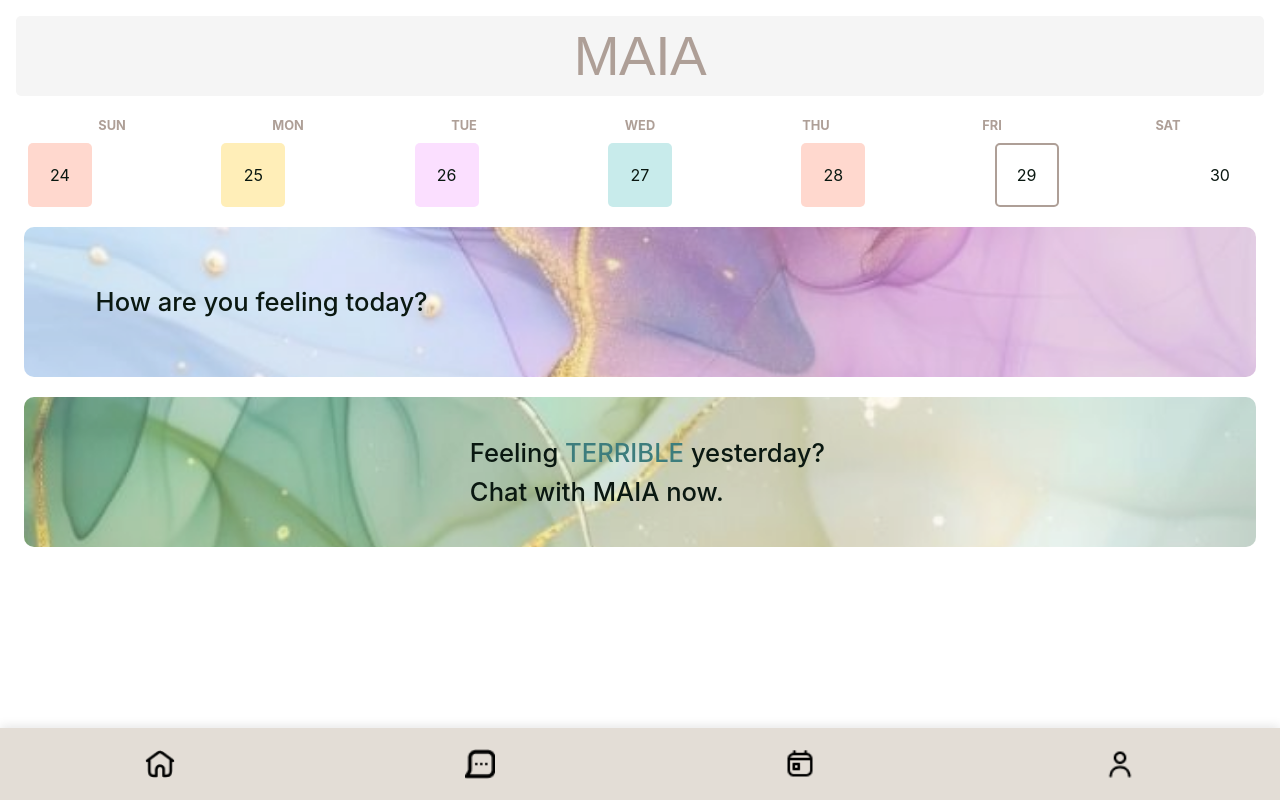
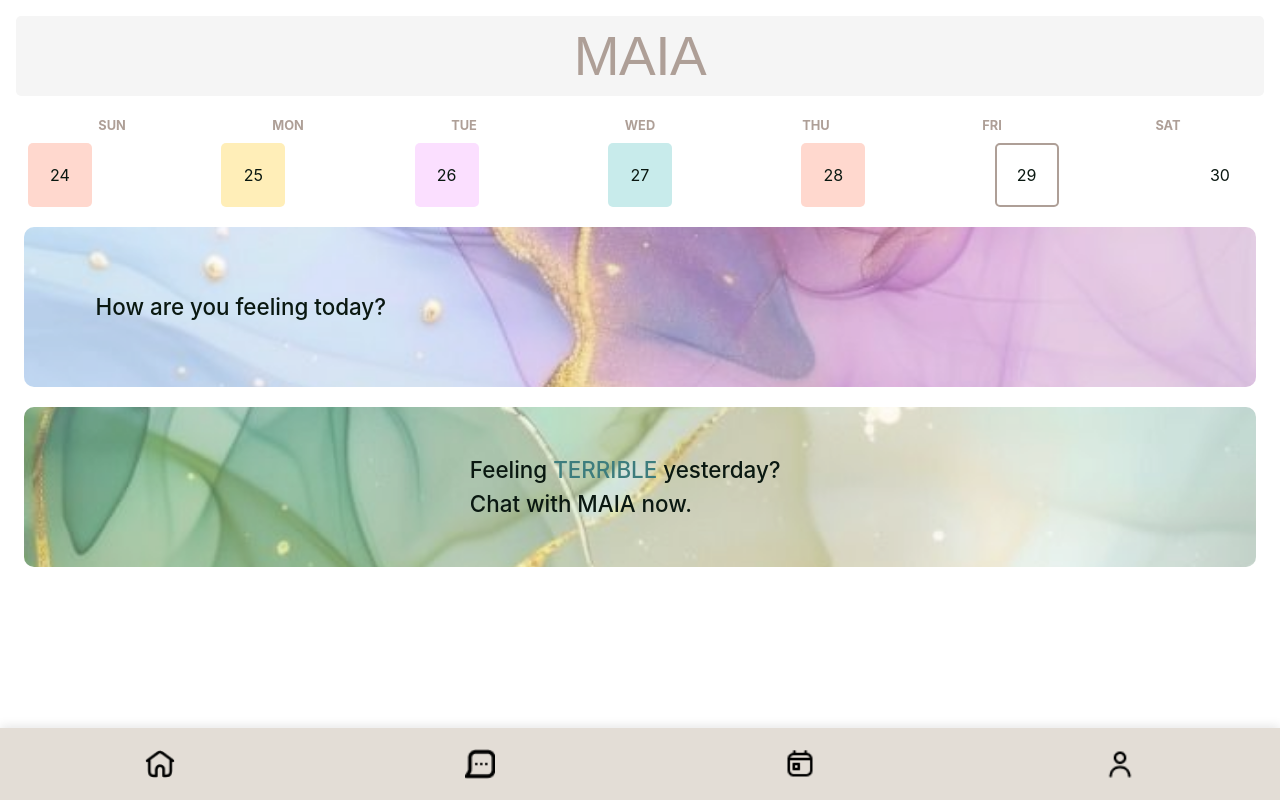
Before and after one commit to Tech-Sisters/hackathon24-team2, a React (Vite) app: page / in a window 1280 px wide. Built offline with nearby package versions, Linux system fonts and the light colour scheme.

Commit message:
fontsize

```diff
--- a/src/components/Landing/landing.css
+++ b/src/components/Landing/landing.css
@@ -87,7 +87,7 @@
     background-color: wheat;
     border-radius: 10px;
     width: 100%;
-    height: 150px;
+    height: 160px;
     object-fit: cover;
     display: block;
     opacity: 0.7;
@@ -100,7 +100,7 @@
     transform: translateY(-50%);
     padding: 10px;
     color: var(--textBlack);
-    font-size: 1.6rem;
+    font-size: 1.4rem;
     font-weight: 500;
     line-height: 1.5;
     text-align: left;
--- a/src/pages/landing.jsx
+++ b/src/pages/landing.jsx
@@ -26,6 +26,7 @@ const Landing = () => {
         image={bgPurple}
         align="left"
       />
+
        <LandingCard
         text={`Feeling {} yesterday? \nChat with MAIA now.`}
         image={bgGreen}
```
